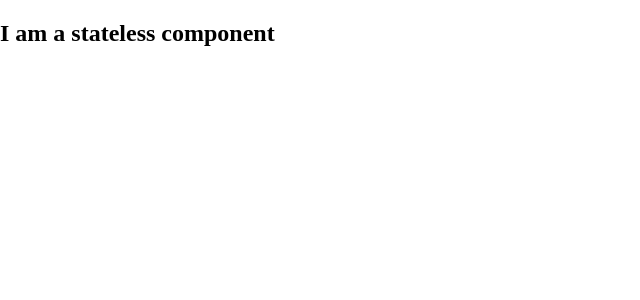
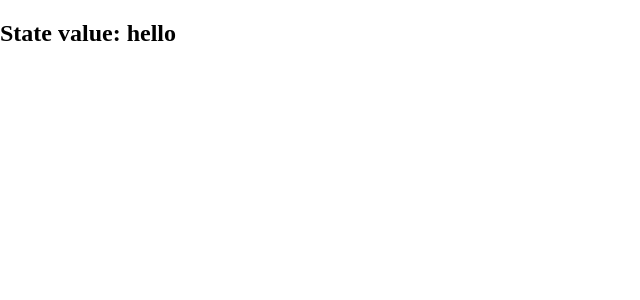
Before and after one commit to Daniel-Williams-ux/React_by_meta, a React (Vite) app: page / in a window 1280 px wide. Shown: the top 300 px of the page, without its empty margins (0-640 px from the left). Built offline with nearby package versions, Linux system fonts and the light colour scheme.

Commit message:
statefullnes

```diff
--- a/src/App.jsx
+++ b/src/App.jsx
@@ -1,10 +1,11 @@
-
+import React, {useState} from 'react'
 import './App.css'
 
 export default function App() {
+  const [word, setWord] = React.useState("hello")
   return (
     <div>
-      <h2>I am a stateless component</h2>
+      <h2>State value: {word}</h2>
     </div>
   )
 }
```
